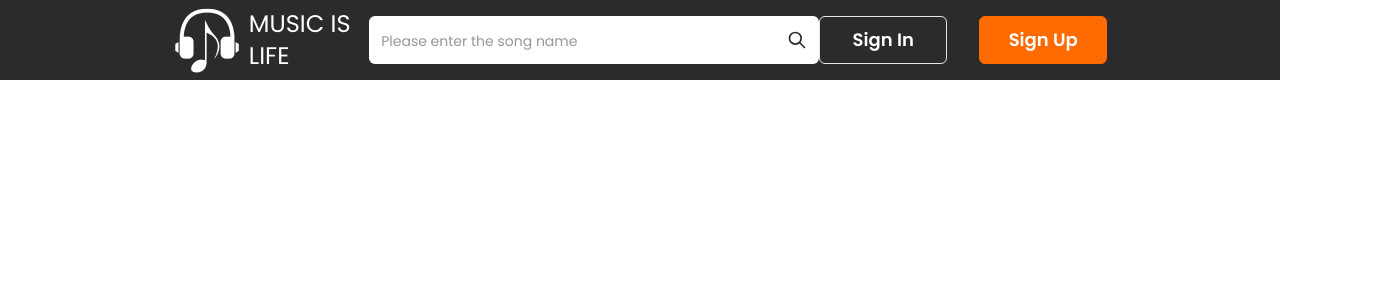
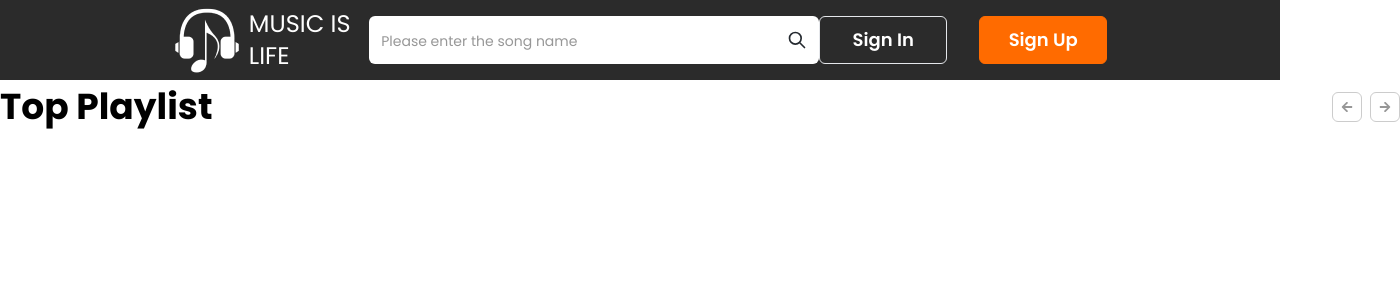
Before and after one commit to kyle41io/StreamMusicFE, a Next.js app: page /home in a window 1280 px wide. Shown: the top 300 px of the page, 1400 px wide, since content can reach past the window. Built offline with nearby package versions, Linux system fonts and the light colour scheme.

Commit message:
check out

```diff
--- a/src/components/content/home/Slider.jsx
+++ b/src/components/content/home/Slider.jsx
@@ -9,10 +9,12 @@ function Slider () {
                     Top Playlist
                 </p>
                 <div className={styles['move-buttons']}>
-                    <button className={`${styles['move-button']} left-arrow`}>
+                    <button className={`${styles['move-button']} left-arrow`}></button>
+                    <button className={`${styles['move-button']} right-arrow`}></button>
+                </div>
+            </div>
+            <div className={styles['main-slider']}>
 
-                    </button>
-                </div>
             </div>
         </div>
     )
--- a/src/components/shared/Header.jsx
+++ b/src/components/shared/Header.jsx
@@ -10,7 +10,7 @@ import Link from "next/link";
 
 export default function Header() {
   return (
-    <div className="fixed left-0 right-0 flex justify-center bg-primaryBlack w-full h-20">
+    <div className="sticky left-0 right-0 flex justify-center bg-primaryBlack w-full h-20">
       <div className="w-[73%] flex justify-between items-center">
         {/* Logo form */}
         <Link href="/home">
--- a/src/styles/content/home/Slider.module.css
+++ b/src/styles/content/home/Slider.module.css
@@ -3,11 +3,13 @@
     display: flex;
     flex-direction: column;
     gap: 14px;
+    width: 1400px;
 }
 
 .slider-header {
     display: flex;
     gap: 10px;
+    justify-content: space-between;
 }
 
 .slider-title {
@@ -22,5 +24,17 @@
 }
 
 .move-button {
+    width: 30px;
+    height: 30px;
+    border: 1px solid #CCC;
+    border-radius: 6px;
+    background-repeat: no-repeat;
+    background-size: 12px 12px;
+    background-position: center;
+}
 
+.main-slider {
+    display: flex;
+    gap: 16px;
+    width: 1400px;
 }
--- a/src/styles/globals.css
+++ b/src/styles/globals.css
@@ -45,6 +45,14 @@ body {
     background-image: url('./../assets/svg/upload.svg');
 }
 
+.left-arrow {
+    background-image: url('./../assets/svg/left-arrow.svg');
+}
+
+.right-arrow {
+    background-image: url('./../assets/svg/right-arrow.svg');
+}
+
 button {
     border: none;
 }
```
